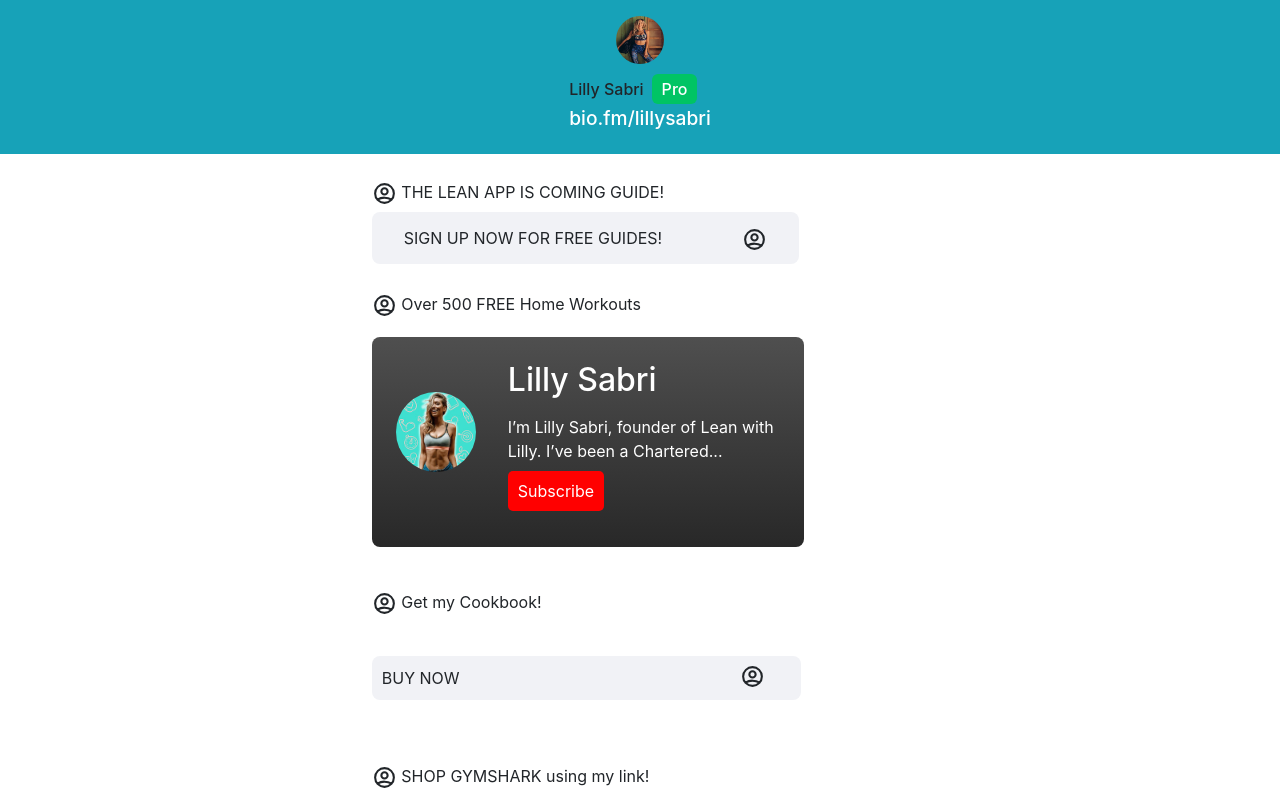
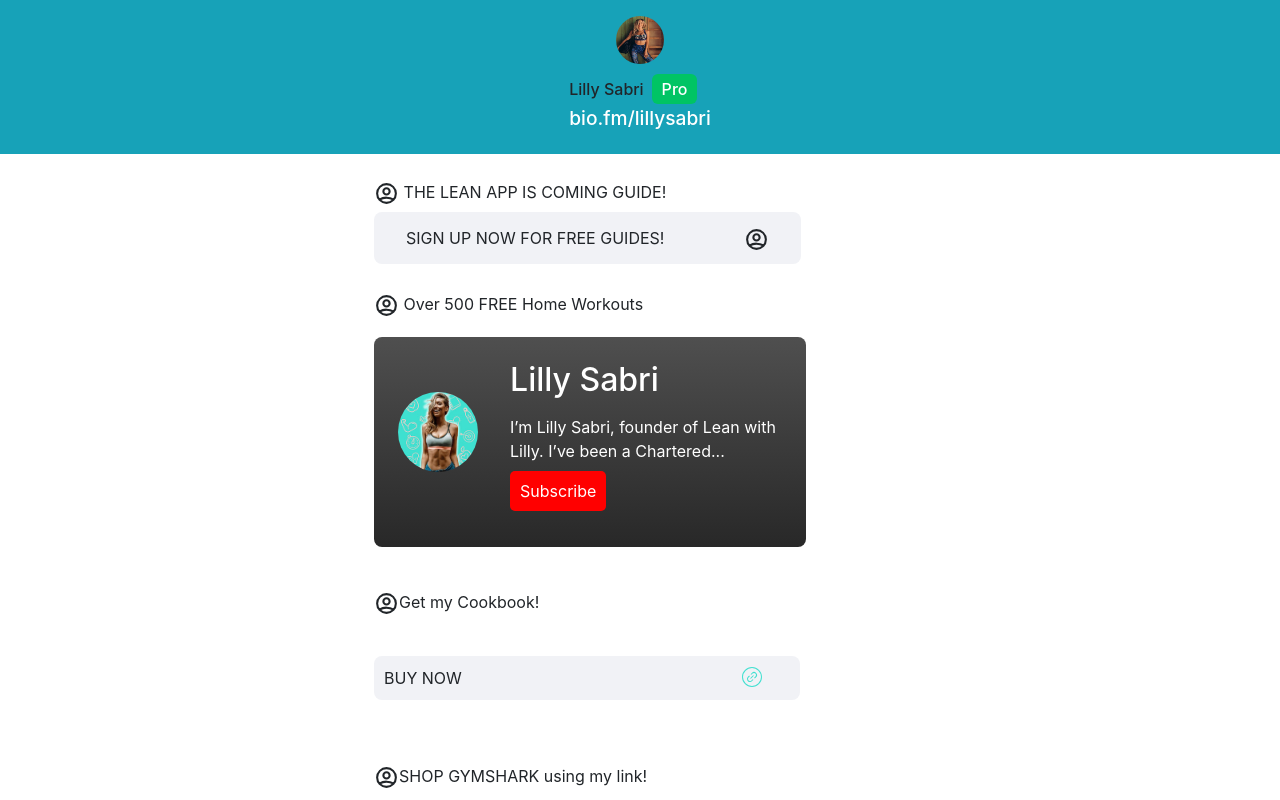
Before and after one commit to salisshuaibu11/lilly-sabri, a React (Create React App) app: page / in a window 1280 px wide. Shown: the top 800 px of the page. Built offline with nearby package versions, Linux system fonts and the light colour scheme.

Commit message:
Refactoring the dummyData section

```diff
--- a/src/components/Main/Main.css
+++ b/src/components/Main/Main.css
@@ -76,6 +76,14 @@
 
 .main__bottom .description .clone-icon {
   position: absolute;
-  top: 1.5rem;
+  top: 1.7rem;
   left: 18rem;
+  color: rgba(64, 224, 208, 100);
+  fill: currentColor;
+  cursor: pointer;
+  width: 1em;
+  height: 1em;
+  display: inline-block;
+  font-size: 1.5rem;
+  transition: fill 200ms cubic-bezier(0.4, 0, 0.2, 1) 0ms;
 }
--- a/src/components/Main/Main.js
+++ b/src/components/Main/Main.js
@@ -62,17 +62,30 @@
             return (
               <div className="mb-5" key={id} style={{ width: "100%" }}>
                 <div className="mb-4">
-                  <UserCircleIcon width={25} /> {name}
+                  <UserCircleIcon width={25} />
+                  <span style={{ wordBreak: "break-all" }}>{name}</span>
                 </div>
                 <div className="description">
                   <a target="__blank" href={url}>
                     {description}
                   </a>
-                  <UserCircleIcon
+                  <svg
                     className="clone-icon"
-                    width={25}
                     style={{ marginLeft: "5rem" }}
-                  />
+                    focusable="false"
+                    viewBox="0 0 24 24"
+                    aria-hidden="true"
+                    role="presentation"
+                    width="20"
+                    height="20"
+                  >
+                    <path
+                      fill-rule="evenodd"
+                      stroke="none"
+                      stroke-width="1"
+                      d="M10 20C4.477 20 0 15.523 0 10S4.477 0 10 0s10 4.477 10 10-4.477 10-10 10zm0-1a9 9 0 100-18 9 9 0 000 18zm4.12-13.12a3.007 3.007 0 010 4.253l-1.285 1.284-.709-.708 1.285-1.285a2.004 2.004 0 10-2.835-2.835L9.29 7.874l-.708-.709 1.284-1.284a3.007 3.007 0 014.252 0zm-4.696 7.53l1.285-1.284.709.709-1.285 1.284A2.999 2.999 0 018.007 15a3.007 3.007 0 01-2.126-5.133l1.284-1.285.71.71-1.285 1.284a2.006 2.006 0 001.417 3.422 1.99 1.99 0 001.417-.588zm1.708-5.25l.708.708-2.98 2.98-.708-.709 2.98-2.98z"
+                    ></path>
+                  </svg>
                 </div>
               </div>
             );
```
Also changed, not shown: public/images/chains.png (added).
